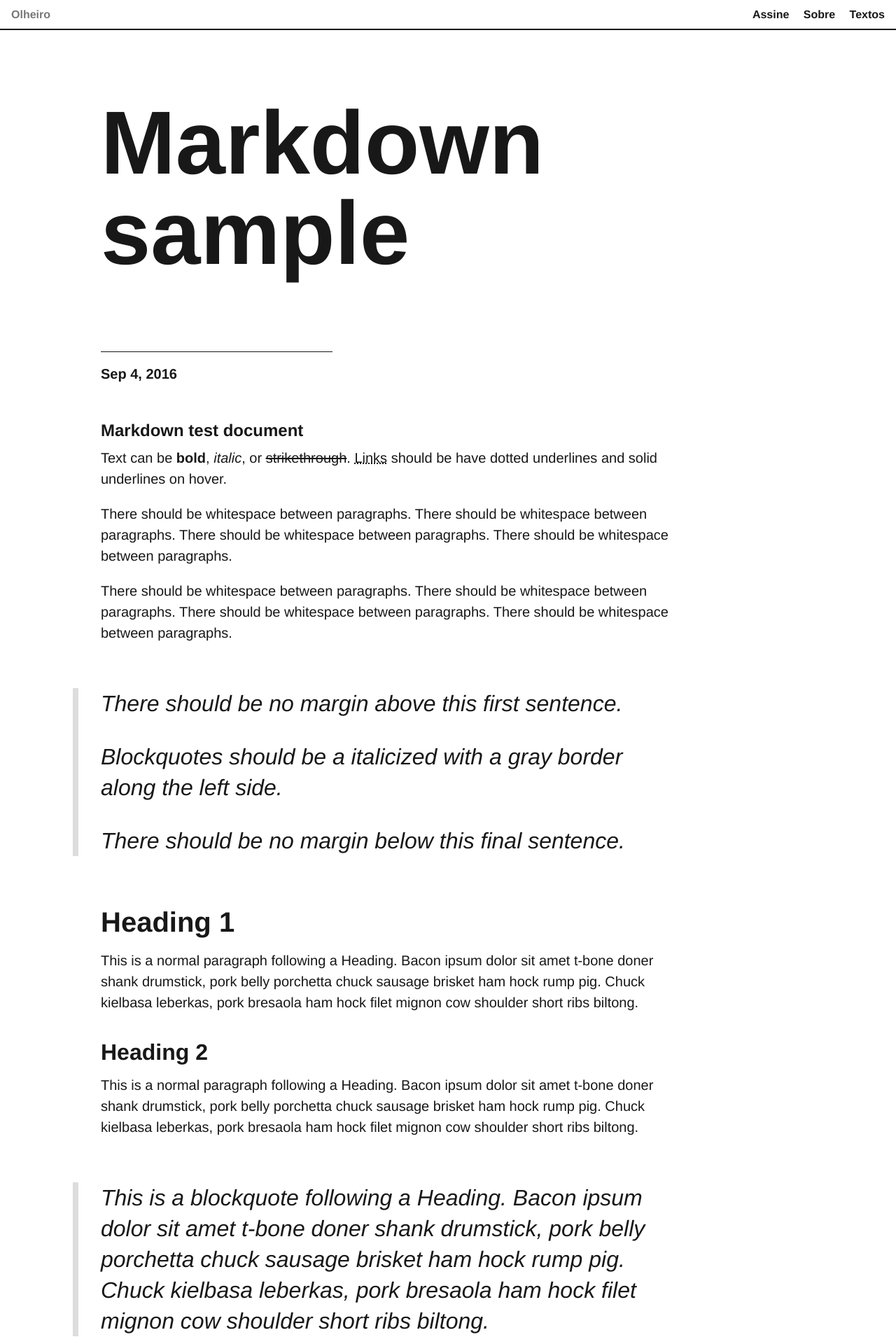
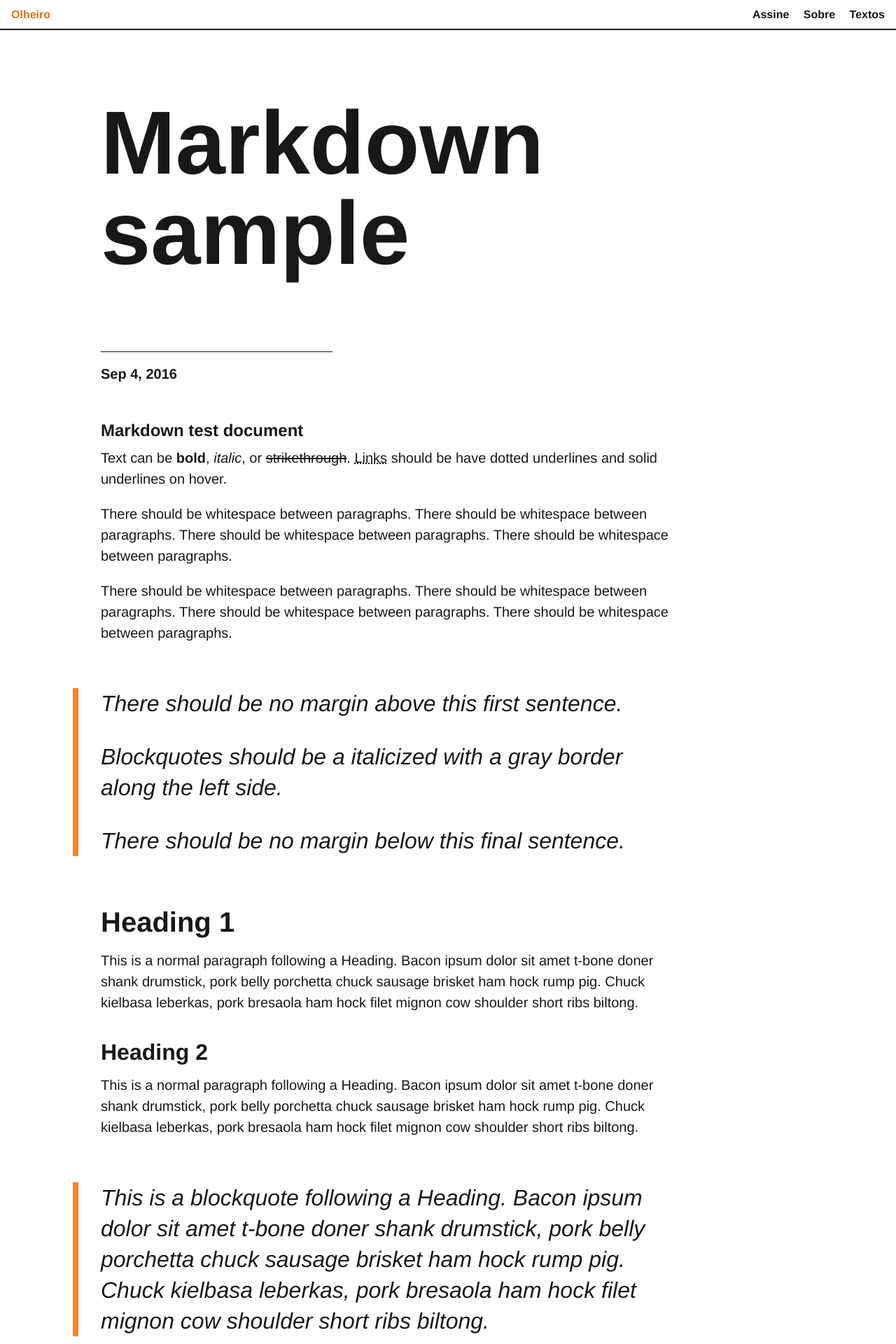
Before and after one commit to augustooazi/site_olheiro, a Jekyll site: the page built from _posts/2016-09-04-markdown-sample.md, in a window 1280 px wide. Shown: the top 1920 px of the page at 70% size. Built offline with Jekyll 4.4.1, drawn with Linux system fonts in a browser that asks for light colours.

Commit message:
23 feb 11:23

```diff
--- a/_config.yml
+++ b/_config.yml
@@ -27,7 +27,7 @@ social_username: jekyllrb
 
 # Set theme color here
 # Choose from: black (default), blue, gray, magenta, orange, red, white, and yellow.
-theme_color: gray
+theme_color: orange
 
 # Build settings
 markdown: kramdown
```
